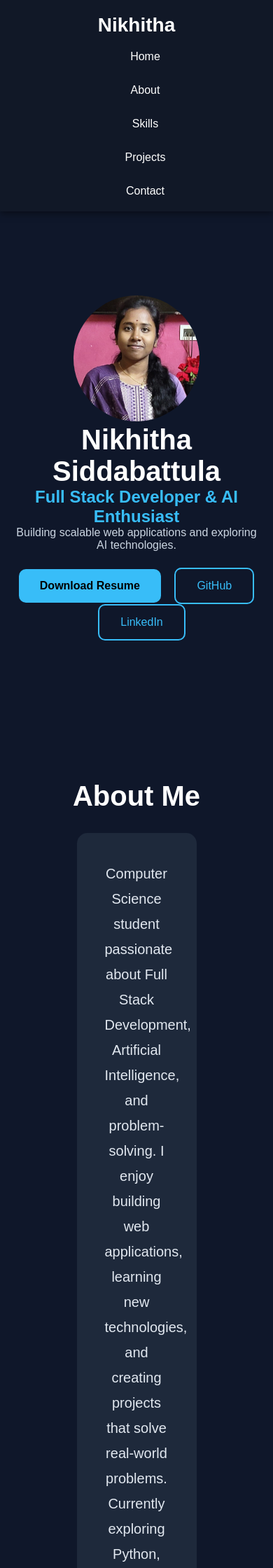
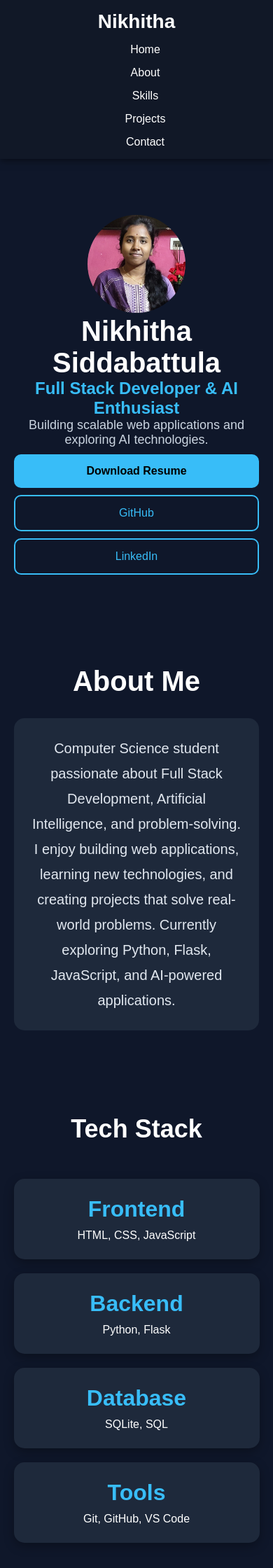
Before and after one commit to nikhitha2812/PersonalPortfolio, a Flask app: page / in a window 390 px wide; the page is wider, and only the part inside the window is pictured. Shown: the top 2240 px of that part at 70% size. Run offline with Flask 3, Linux system fonts and the light colour scheme.

Commit message:
Fixed mobile responsiveness

```diff
--- a/static/css/style.css
+++ b/static/css/style.css
@@ -236,38 +236,7 @@ footer{
     font-weight:bold;
 }
 
-@media(max-width:768px){
 
-    nav{
-        flex-direction:column;
-    }
-
-    nav ul{
-        margin-top:20px;
-    }
-
-    .skills-container{
-
-    display:grid;
-
-    grid-template-columns:repeat(3,1fr);
-
-    gap:20px;
-
-    max-width:1200px;
-
-    margin:auto;
-}
-
-    .project-container{
-        flex-direction:column;
-    }
-
-    .hero h1{
-        font-size:40px;
-    }
-
-}
 
 .projects-grid{
     display:grid;
@@ -487,68 +456,96 @@ html{
 }
 
 /* Mobile Responsive */
-@media screen and (max-width: 768px) {
+/* ================= MOBILE RESPONSIVE ================= */
 
-    .navbar {
-        flex-direction: column;
-        padding: 15px;
+@media (max-width: 768px){
+
+    nav{
+        flex-direction:column;
+        padding:15px;
     }
 
-  .nav-links{
-    display:flex;
-    gap:30px;
-}
-    @media(max-width:768px){
-    .nav-links{
+    nav ul{
         flex-direction:column;
         align-items:center;
-    }
-}
-
-    .hero h1 {
-        font-size: 2.5rem;
+        gap:15px;
+        margin-top:15px;
     }
 
-    .hero p {
-        font-size: 1rem;
+    .hero{
+        padding:80px 20px;
     }
 
-    .about-card,
-    .experience-card,
-    .project-card,
-    .certificate-card {
-        width: 90%;
-        margin: auto;
+    .hero h1{
+        font-size:40px;
+    }
+
+    .hero h2{
+        font-size:24px;
+    }
+
+    .hero p{
+        font-size:18px;
+    }
+
+    .profile-pic{
+        width:140px;
+        height:140px;
+    }
+
+    .about{
+        padding:40px 20px;
+    }
+
+    .about-card{
+        width:100%;
+        padding:25px;
     }
 
     .skills-grid,
     .projects-grid,
-    .certificates-grid {
-        display:grid;
-        grid-template-columns:repeat(auto-fit,minmax(250px,1fr));
-        gap:20px;
+    .tech-grid,
+    .certificates-grid{
+        grid-template-columns:1fr;
+        width:90%;
+        margin:auto;
     }
 
-    .experience-container{
-    display:flex;
-    justify-content:space-between;
-    align-items:center;
-    gap:40px;
-}
-
-@media(max-width:768px){
     .experience-container{
         flex-direction:column;
         text-align:center;
     }
 
-    .experience-image img{
+    .experience-content{
         width:100%;
+    }
+
+    .experience-content ul{
+        text-align:left;
+    }
+
+    .certificate-image img{
         max-width:300px;
+        margin:auto;
+    }
+
+    .project-buttons{
+        flex-direction:column;
+    }
+
+    .btn,
+    .btn-secondary{
+        display:block;
+        width:100%;
+        margin:10px 0;
+        text-align:center;
+    }
+
+    .contact{
+        padding:40px 20px;
+    }
+
+    .section-title{
+        font-size:36px;
     }
 }
-    .btn-container {
-        flex-direction: column;
-        gap: 10px;
-    }
-}
```
